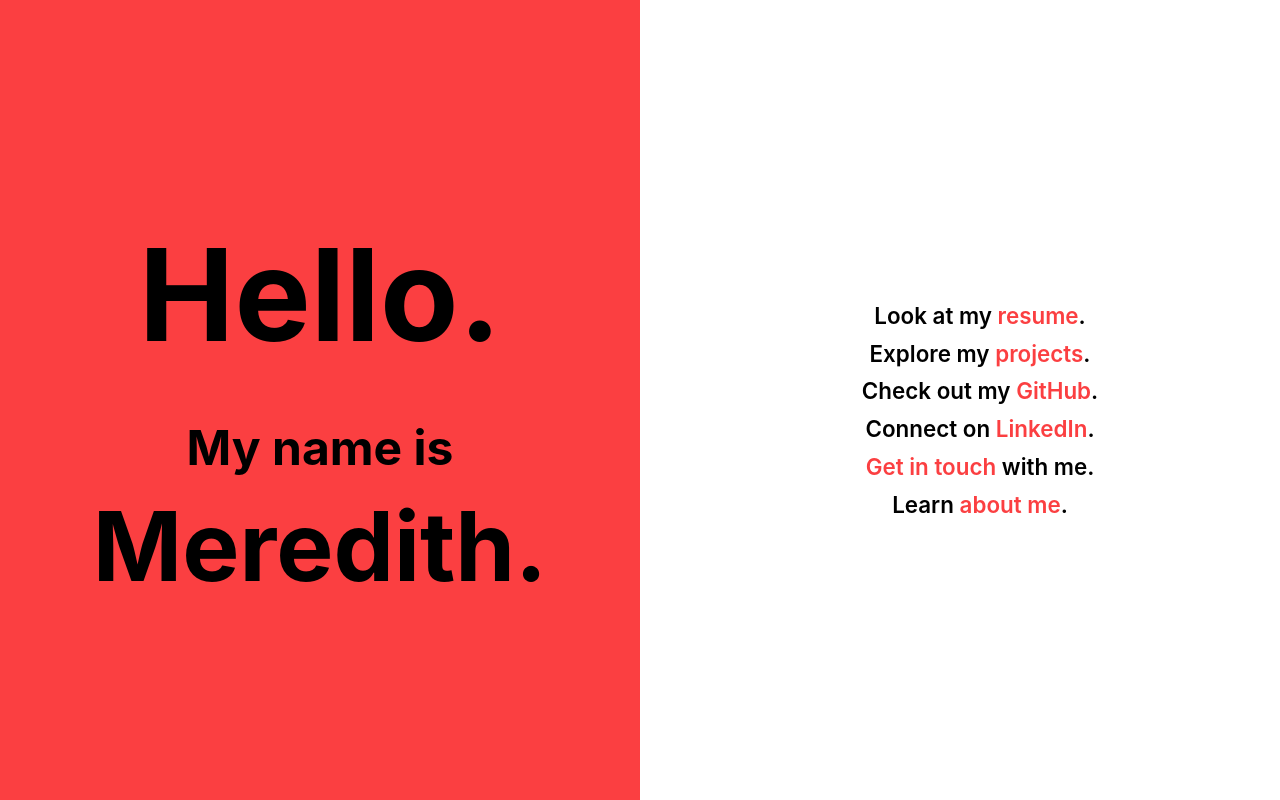
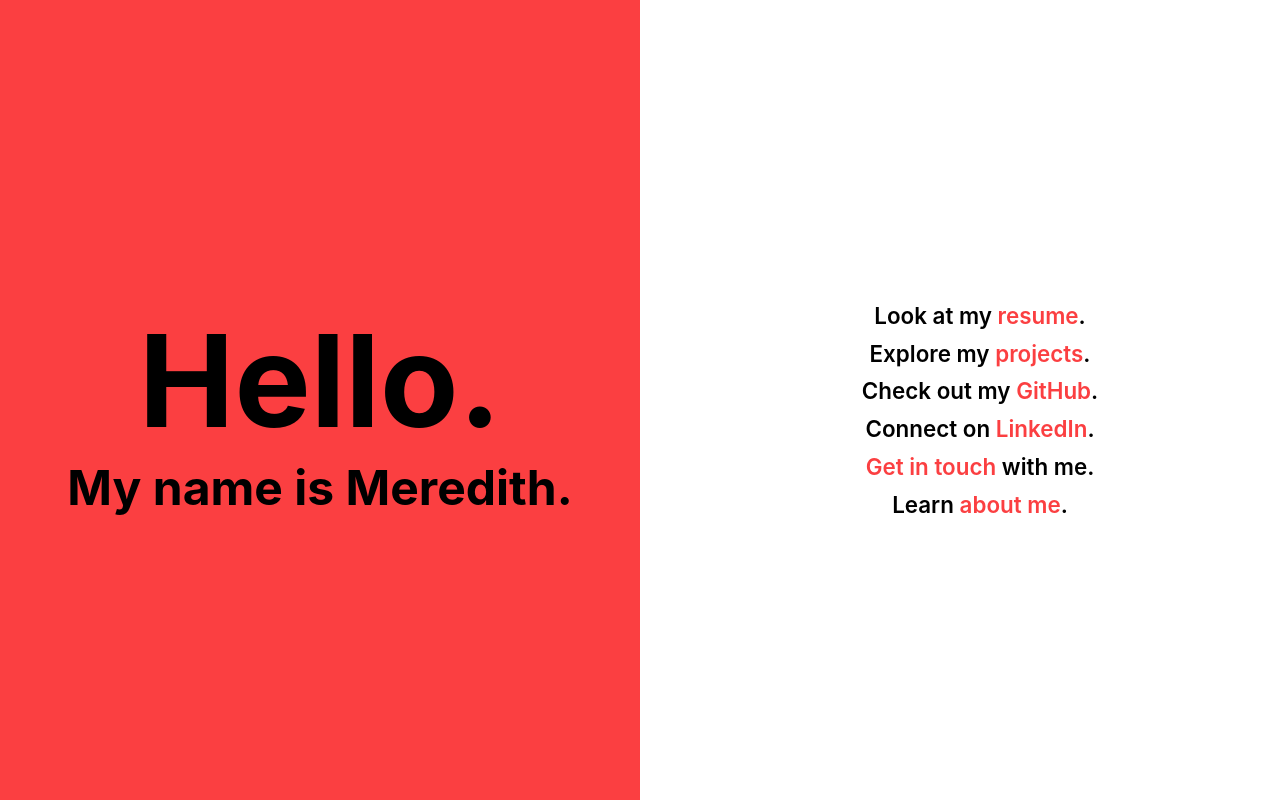
Before and after one commit to merestrickland/my_portfolio, a React (Create React App) app: page / in a window 1280 px wide. Built offline with nearby package versions, Linux system fonts and the light colour scheme.

Commit message:
deploy ready

```diff
--- a/src/pages/about/about.component.jsx
+++ b/src/pages/about/about.component.jsx
@@ -9,7 +9,7 @@ export default function About() {
         <div className="centered">
           <img src='https://meredith-strickland-portfolio.s3.amazonaws.com/Portfolio/meme.png'/>
           {/* <h2>My name is<span className='name'> Meredith.</span></h2> */}
-          <p className='name'>My name is Meredith.</p>
+          <p className='title'>My name is Meredith.</p>
           <p>I am a full stack developer. My skills include JavaScript, React, Ruby on Rails, Node, Express.js, MongoDB, HTML, CSS, Git, and I am currently learning Python. I have a background in Architecture, which I left because I want to design for everyone, not just for the people who can afford it. I am from New Orleans, I went to college in Vermont, and I live in Brooklyn. </p>
           {/* My favorite food is crawfish, my second favorite food is popsicles. My favorite book is "Far From the Tree" by Andrew Solomon.  */}
         </div>
--- a/src/pages/about/about.styles.css
+++ b/src/pages/about/about.styles.css
@@ -2,7 +2,7 @@ img {
   max-width: 60%;
 }
 
-.name {
+.title {
   font-size: 200%;
   margin: 0px 0px;
 }
```
